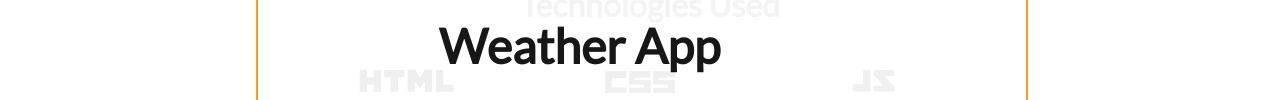
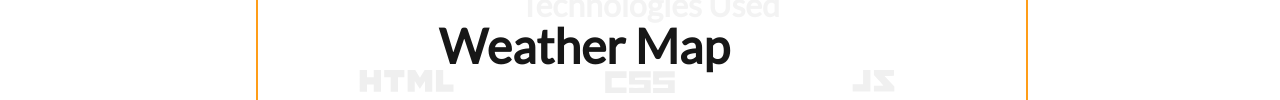
Before and after one commit to NightCrawler07/Weatherly-1, a plain HTML site: page src/about.html in a window 1280 px wide. Both pictures are taken after a click on the picture 1242 px from the left and 37 px from the top of the page. Shown: the part 308-408 px from the top of the page. Drawn offline with Linux system fonts and the light colour scheme.

Commit message:
udpate href

```diff
--- a/src/about.html
+++ b/src/about.html
@@ -28,7 +28,7 @@
                         <h1><a href="index.html">Home</a></h1>
                     </li>
                     <li>
-                        <h1><a href="index.html">Weather App</a></h1>
+                        <h1><a href="iframe.html">Weather Map</a></h1>
                     </li>
                     <li>
                         <h1><a href="about.html">About Project</a></h1>
```
Also changed, not shown: src/iframe.html (+1 -1 lines), src/index.html (+1 -1 lines), src/working.html (+1 -1 lines).
